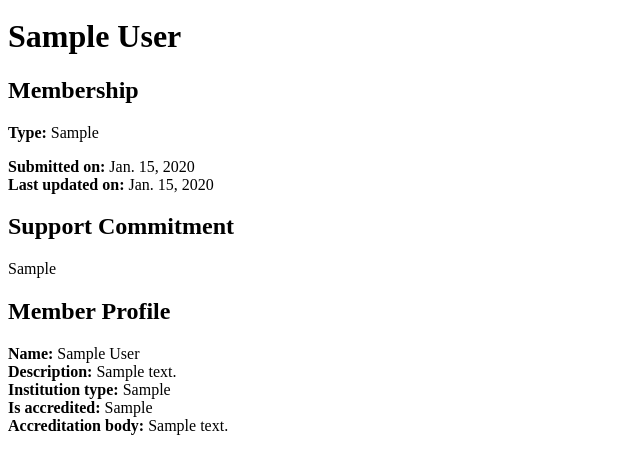
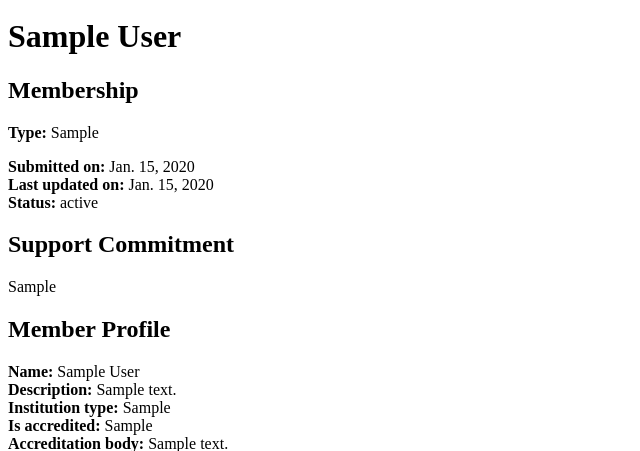
Before and after one commit to oeglobal/ocwc-members, a Django app: template members/crm/templates/membership_application_view.html in a window 1280 px wide. Shown: the part 436-887 px from the top of the page, without its empty margins (0-640 px from the left). Run offline with Django 3.2, Linux system fonts and the light colour scheme; the template is opened without the code that fills it: most values are stand-ins (such as "Sample title", 1, 10 or a date in 2020); parts of the project's set-up code (start-up, migrations or seed data) failed here and were passed over; some libraries are stand-ins or nearby versions; some web fonts are replaced.

Commit message:
new membership status

```diff
--- a/members/crm/models.py
+++ b/members/crm/models.py
@@ -210,6 +210,7 @@ APPLICATION_STATUS_CHOICES = (
     ('Approved', 'Approved'),
     ('Rejected', 'Rejected'),
     ('Spam', 'Spam'),
+    ('RequestedMoreInfo', 'Requested more information'),
 )
 
 ORGANIZATION_TYPE_CHOICES = (
--- a/members/crm/templates/membership_application_view.html
+++ b/members/crm/templates/membership_application_view.html
@@ -23,6 +23,7 @@
 			<p>
 				<strong>Submitted on:</strong> {{ app.created|date:"M. j, Y" }}<br />
 				<strong>Last updated on:</strong> {{ app.modified|date:"M. j, Y" }}<br />
+				<strong>Status:</strong> {{ app.get_app_status_display }}<br />
 			</p>
 			<h2>Support Commitment</h2>
 			<p>{{ app.support_commitment }}</p>
```
